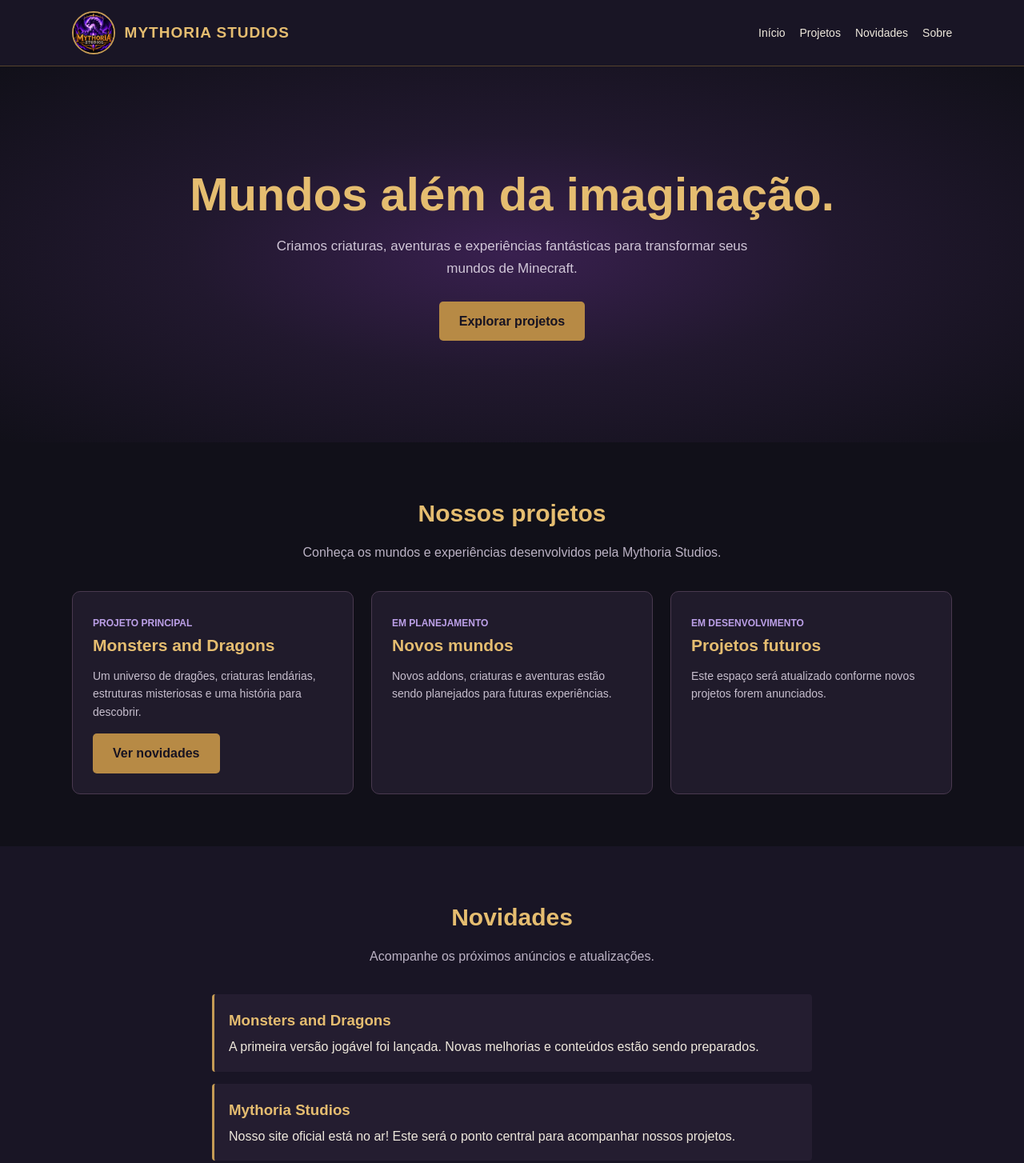
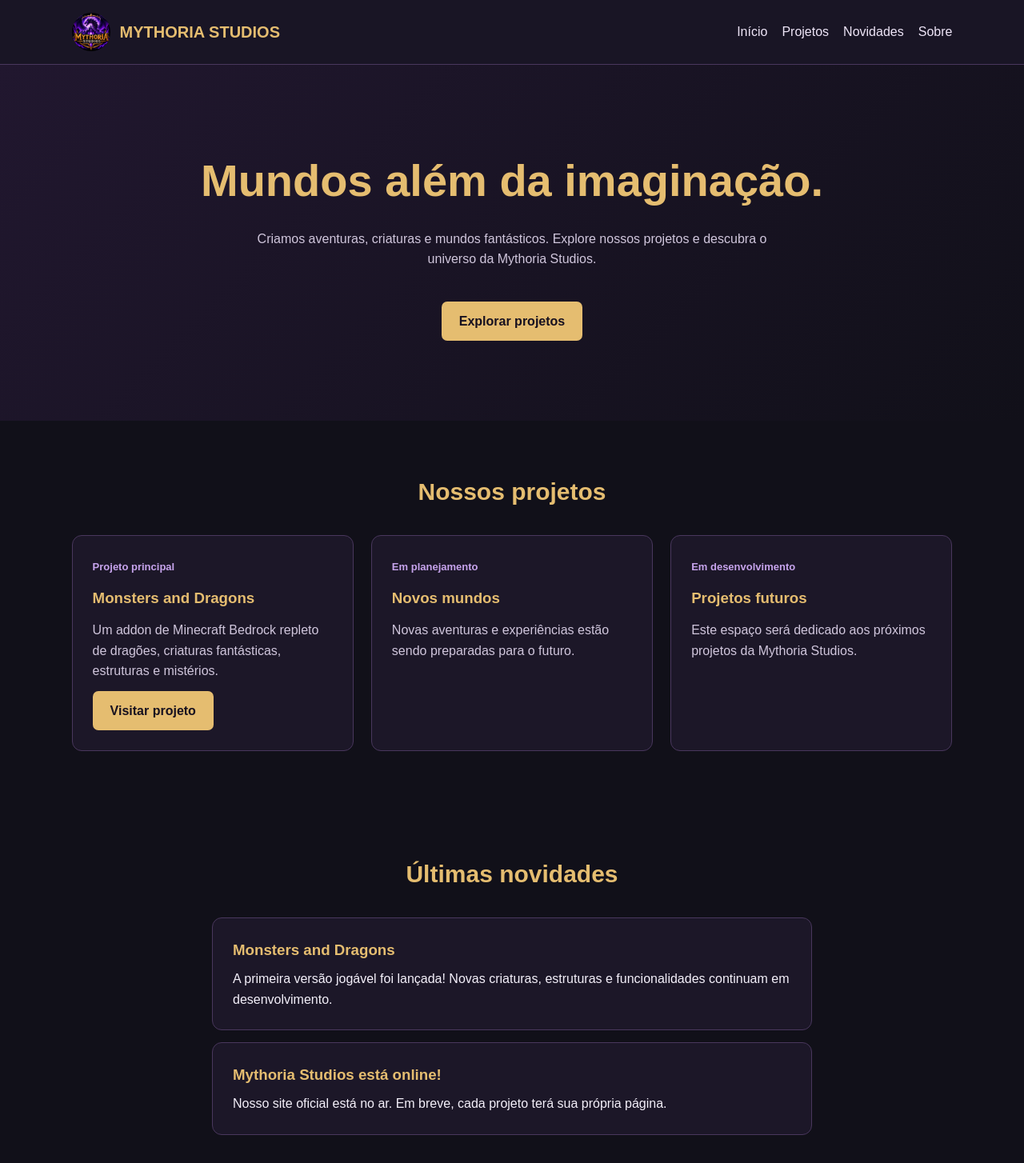
Before and after one commit to Mythoria-Studios/mythoria-studios, a plain HTML site: page index.html in a window 1280 px wide. Shown: the top 1454 px of the page at 80% size. Drawn offline with Linux system fonts and the light colour scheme.

Commit message:
Update index.html

```diff
--- a/index.html
+++ b/index.html
@@ -4,34 +4,34 @@
 <head>
   <meta charset="UTF-8">
   <meta name="viewport" content="width=device-width, initial-scale=1.0">
-<meta name="theme-color" content="#171321">
-<title>Mythoria Studios | Mundos além da imaginação</title>
-<meta name="description" content="Mythoria Studios: addons, criaturas e mundos fantásticos para Minecraft Bedrock.">
-
+  <title>Mythoria Studios</title>
   <style>
     * {
       margin: 0;
       padding: 0;
       box-sizing: border-box;
+    }
+
+    html {
       scroll-behavior: smooth;
     }
 
     body {
+      font-family: Arial, sans-serif;
       background: #111019;
-  color: #eee8dc;
-  font-family: Arial, sans-serif;
+      color: #f4f0fa;
       line-height: 1.6;
     }
 
     header {
       background: #191525;
-  border-bottom: 1px solid #55432d;
-  padding: 14px 7%;
+      padding: 16px 7%;
       display: flex;
       justify-content: space-between;
       align-items: center;
       flex-wrap: wrap;
       gap: 15px;
+      border-bottom: 1px solid #49375d;
     }
 
     .brand {
@@ -39,29 +39,26 @@ header {
       align-items: center;
       gap: 12px;
       color: #e5bd70;
-  font-size: 19px;
+      font-size: 20px;
       font-weight: bold;
-  letter-spacing: 1px;
     }
 
     .brand img {
-  width: 54px;
-  height: 54px;
-  object-fit: cover;
+      width: 48px;
+      height: 48px;
+      object-fit: contain;
       border-radius: 50%;
-  border: 2px solid #c59b55;
     }
 
     nav {
       display: flex;
+      flex-wrap: wrap;
       gap: 18px;
-  flex-wrap: wrap;
     }
 
     nav a {
-  color: #eee8dc;
+      color: #eee5f7;
       text-decoration: none;
-  font-size: 14px;
     }
 
     nav a:hover {
@@ -69,163 +66,105 @@ nav a:hover {
     }
 
     .hero {
-  min-height: 470px;
+      text-align: center;
       padding: 100px 20px;
-  text-align: center;
-  display: flex;
-  flex-direction: column;
-  align-items: center;
-  justify-content: center;
-  background:
-    radial-gradient(ellipse at center, #39204f 0%, #21182e 45%, #111019 100%);
+      background: linear-gradient(135deg, #21172f, #111019);
     }
 
     .hero h1 {
       color: #e5bd70;
-  font-size: clamp(32px, 7vw, 58px);
-  line-height: 1.15;
-  margin-bottom: 18px;
+      font-size: clamp(32px, 7vw, 56px);
+      margin-bottom: 15px;
     }
 
     .hero p {
       max-width: 650px;
-  color: #d1c7d8;
-  font-size: 17px;
-  margin-bottom: 28px;
+      margin: 0 auto 28px;
+      color: #d0c6dc;
     }
 
     .button {
       display: inline-block;
-  padding: 12px 25px;
-  background: #b78a45;
-  color: #171321;
+      background: #e5bd70;
+      color: #17111f;
+      padding: 12px 22px;
+      border-radius: 7px;
+      text-decoration: none;
       font-weight: bold;
-  text-decoration: none;
-  border-radius: 5px;
+      margin-top: 12px;
     }
 
     .button:hover {
-  background: #e5bd70;
+      background: #f3d394;
     }
 
     section {
       padding: 65px 7%;
     }
 
-.section-title {
+    section h2 {
       color: #e5bd70;
+      text-align: center;
       font-size: 30px;
-  text-align: center;
-  margin-bottom: 12px;
-}
-
-.section-description {
-  text-align: center;
-  color: #bcb3c5;
-  margin: 0 auto 35px;
-  max-width: 650px;
+      margin-bottom: 30px;
     }
 
     .projects {
       display: grid;
       grid-template-columns: repeat(auto-fit, minmax(230px, 1fr));
       gap: 22px;
-  max-width: 1100px;
-  margin: auto;
     }
 
     .project-card {
-  background: #201b2b;
-  border: 1px solid #49394f;
-  border-radius: 10px;
+      background: #1c1728;
+      border: 1px solid #49375d;
+      border-radius: 12px;
       padding: 25px;
-  transition: 0.2s;
-}
-
-.project-card:hover {
-  transform: translateY(-4px);
-  border-color: #c59b55;
     }
 
     .project-card h3 {
       color: #e5bd70;
-  font-size: 21px;
-  margin-bottom: 10px;
+      margin: 12px 0;
     }
 
     .project-card p {
-  color: #c7bfce;
-  font-size: 14px;
-  margin-bottom: 16px;
+      color: #d0c6dc;
     }
 
     .status {
-  color: #bca0e8;
-  font-size: 12px;
+      color: #c7a4ed;
+      font-size: 13px;
       font-weight: bold;
-  text-transform: uppercase;
     }
 
     .news {
-  background: #191525;
+      max-width: 750px;
+      margin: auto;
+      background: #1c1728;
+      border: 1px solid #49375d;
+      border-radius: 12px;
+      padding: 25px;
+      margin-bottom: 15px;
     }
 
-.news-item {
-  max-width: 750px;
-  margin: 15px auto;
-  padding: 18px;
-  background: #241d30;
-  border-left: 3px solid #c59b55;
-  border-radius: 4px;
-}
-
-.news-item h3 {
+    .news h3 {
       color: #e5bd70;
-  margin-bottom: 5px;
+      margin-bottom: 8px;
     }
 
     .about {
       text-align: center;
-}
-
-.about p {
       max-width: 750px;
       margin: auto;
-  color: #c7bfce;
+      color: #d0c6dc;
     }
 
     footer {
-  background: #0b0a10;
-  border-top: 1px solid #49394f;
       text-align: center;
-  padding: 28px 15px;
-  color: #a9a0b1;
-  font-size: 13px;
-}
-
-footer strong {
-  color: #e5bd70;
-}
-
-@media (max-width: 600px) {
-  header {
-    justify-content: center;
-    text-align: center;
-  }
-
-  nav {
-    justify-content: center;
-    gap: 13px;
-  }
-
-  .hero {
-    min-height: 390px;
-    padding: 65px 20px;
-  }
-
-  section {
-    padding: 48px 6%;
-  }
+      padding: 25px;
+      background: #191525;
+      color: #a99bb8;
+      border-top: 1px solid #49375d;
     }
   </style>
 </head>
@@ -247,93 +186,88 @@ footer strong {
   </header>
 
   <main>
-
-  <section class="hero" id="inicio">
+    <div class="hero" id="inicio">
       <h1>Mundos além da imaginação.</h1>
       <p>
-      Criamos criaturas, aventuras e experiências fantásticas
-      para transformar seus mundos de Minecraft.
+        Criamos aventuras, criaturas e mundos fantásticos.
+        Explore nossos projetos e descubra o universo da Mythoria Studios.
       </p>
       <a class="button" href="#projetos">Explorar projetos</a>
-  </section>
+    </div>
 
     <section id="projetos">
-    <h2 class="section-title">Nossos projetos</h2>
-    <p class="section-description">
-      Conheça os mundos e experiências desenvolvidos pela Mythoria Studios.
-    </p>
+      <h2>Nossos projetos</h2>
 
       <div class="projects">
 
-      <article class="project-card">
+        <div class="project-card">
           <span class="status">Projeto principal</span>
           <h3>Monsters and Dragons</h3>
           <p>
-          Um universo de dragões, criaturas lendárias,
-          estruturas misteriosas e uma história para descobrir.
+            Um addon de Minecraft Bedrock repleto de dragões,
+            criaturas fantásticas, estruturas e mistérios.
           </p>
-        <a class="button" href="#novidades">Ver novidades</a>
-      </article>
+          <a class="button" href="monsters-and-dragons/">
+            Visitar projeto
+          </a>
+        </div>
 
-      <article class="project-card">
+        <div class="project-card">
           <span class="status">Em planejamento</span>
           <h3>Novos mundos</h3>
           <p>
-          Novos addons, criaturas e aventuras estão sendo
-          planejados para futuras experiências.
+            Novas aventuras e experiências estão sendo preparadas
+            para o futuro.
           </p>
-      </article>
+        </div>
 
-      <article class="project-card">
+        <div class="project-card">
           <span class="status">Em desenvolvimento</span>
           <h3>Projetos futuros</h3>
           <p>
-          Este espaço será atualizado conforme novos projetos
-          forem anunciados.
+            Este espaço será dedicado aos próximos projetos
+            da Mythoria Studios.
           </p>
-      </article>
+        </div>
 
       </div>
     </section>
 
-  <section class="news" id="novidades">
-    <h2 class="section-title">Novidades</h2>
-    <p class="section-description">
-      Acompanhe os próximos anúncios e atualizações.
-    </p>
+    <section id="novidades">
+      <h2>Últimas novidades</h2>
 
-    <div class="news-item">
+      <div class="news">
         <h3>Monsters and Dragons</h3>
         <p>
-        A primeira versão jogável foi lançada.
-        Novas melhorias e conteúdos estão sendo preparados.
+          A primeira versão jogável foi lançada!
+          Novas criaturas, estruturas e funcionalidades
+          continuam em desenvolvimento.
         </p>
       </div>
 
-    <div class="news-item">
-      <h3>Mythoria Studios</h3>
+      <div class="news">
+        <h3>Mythoria Studios está online!</h3>
         <p>
-        Nosso site oficial está no ar!
-        Este será o ponto central para acompanhar nossos projetos.
+          Nosso site oficial está no ar.
+          Em breve, cada projeto terá sua própria página.
         </p>
       </div>
     </section>
 
-  <section class="about" id="sobre">
-    <h2 class="section-title">Sobre a Mythoria</h2>
+    <section id="sobre">
+      <h2>Sobre a Mythoria Studios</h2>
+      <div class="about">
         <p>
           A Mythoria Studios é um estúdio independente dedicado
-      à criação de addons e experiências fantásticas.
-      Nosso objetivo é dar vida a mundos cheios de mistérios,
-      criaturas e possibilidades.
+          à criação de experiências, mundos e criaturas originais.
+          Nosso objetivo é transformar ideias em aventuras
+          que possam ser exploradas pelos jogadores.
         </p>
+      </div>
     </section>
-
   </main>
 
   <footer>
-  <p><strong>MYTHORIA STUDIOS</strong></p>
-  <p>Mundos além da imaginação.</p>
     <p>© 2026 Mythoria Studios. Todos os direitos reservados.</p>
   </footer>
 
```
Lines whose indentation alone changed are shown as unchanged.
